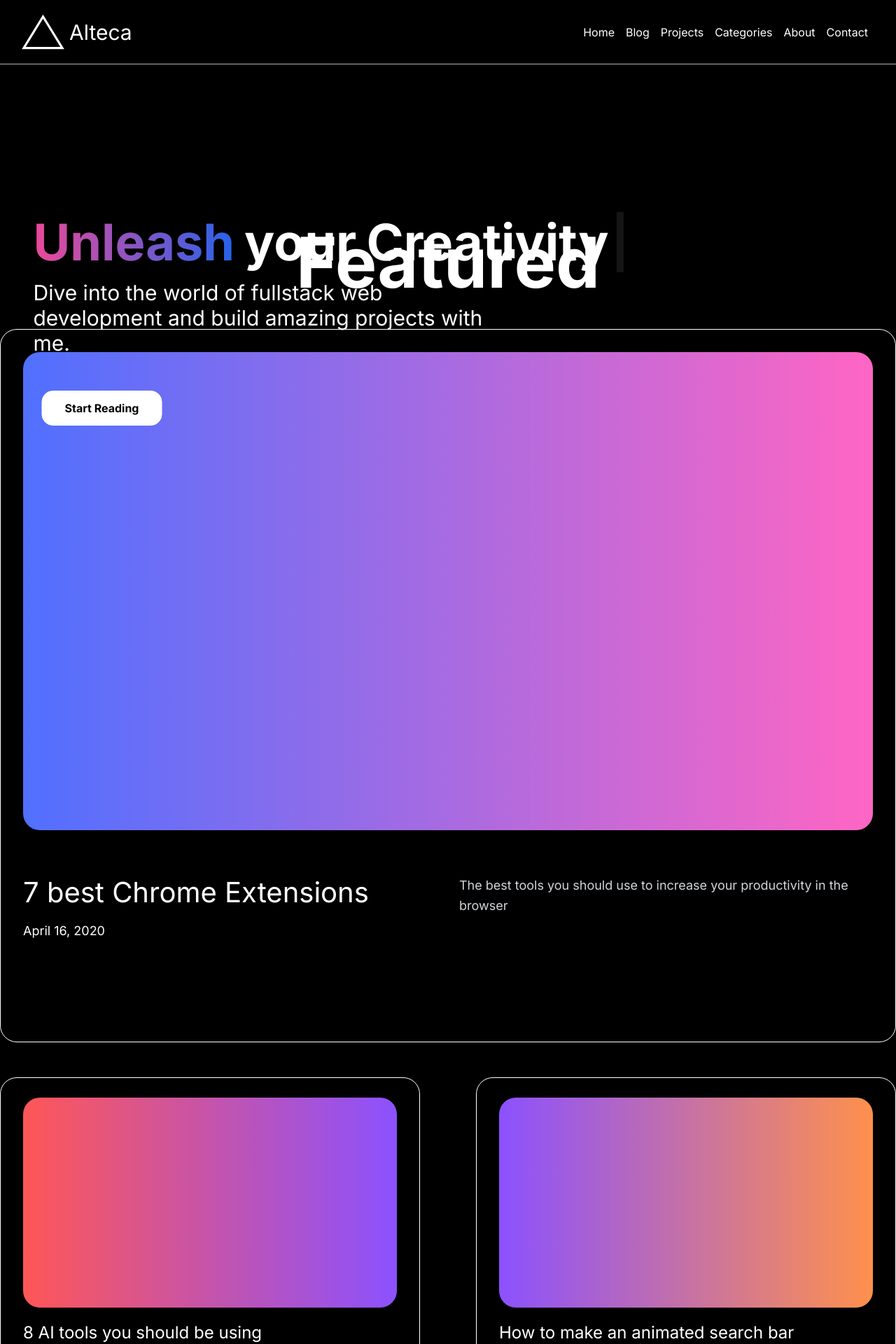
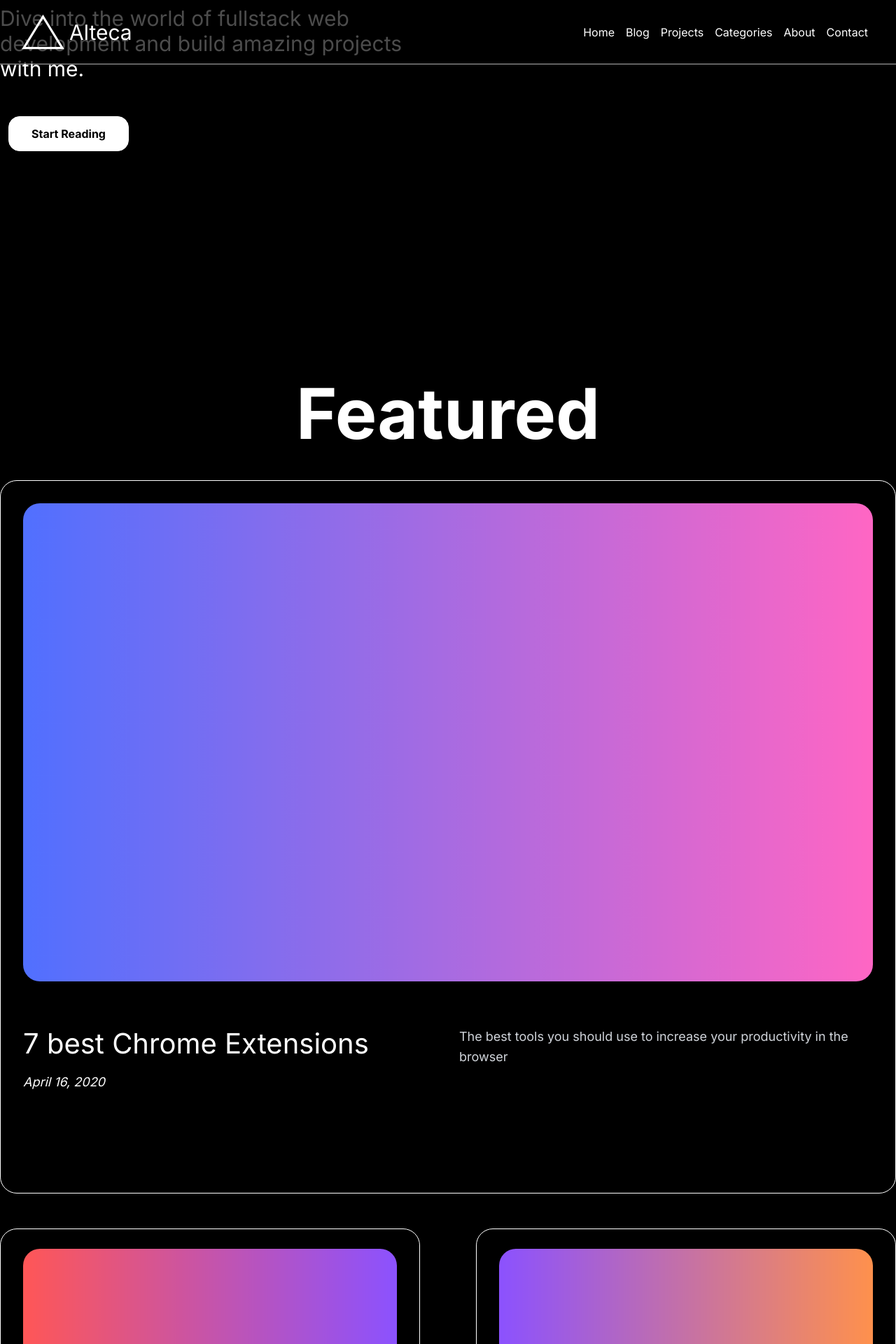
Before and after one commit to Infinity-Creation/blog-app, a Next.js app: page / in a window 1280 px wide. Shown: the top 1920 px of the page at 70% size. Built offline with nearby package versions, Linux system fonts and the light colour scheme.

Commit message:
remove absolute from cta, add italic date

```diff
--- a/src/app/_components/cta.tsx
+++ b/src/app/_components/cta.tsx
@@ -19,7 +19,7 @@ export function CallToAction() {
         <section className="bg-transparent lg:mb-[300px] mb-[500px]">
             <script type="module" src="https://unpkg.com/@splinetool/viewer@1.0.78/build/spline-viewer.js"></script>
             <spline-viewer url="https://prod.spline.design/VKbdTRdTcIJMg19J/scene.splinecode"></spline-viewer>
-            <div className=" lg:ml-[-115px] lg:mr-[-200px] ml-[0] mr-[0] absolute lg:mt-[0px] mt-[100px] -translate-x-2/4 -translate-y-2/4 left-2/4 top-2/4 z-1 bg-transparent">
+            <div className="  ml-[0] mr-[0] mt-[0px] lg:mt-[-200px] max-w-[600px] bg-transparent">
 
 
                 <h1 className=" bg-transparent lg:text-7xl text-5xl mt-[100px] mr-[-100px]  flex font-bold flex">  <div className="text-transparent bg-clip-text bg-gradient-to-r selection:text-white wrap from-pink-500 to-blue-600 mr-[14px]" >Unleash</div> <div className="mr-[14px]"> your </div><Typewriter
@@ -34,7 +34,7 @@ export function CallToAction() {
                     onType={handleType}
                     className="text-transparent bg-clip-text bg-gradient-to-r selection:text-white from-pink-500 to-blue-600"
                 /></h1>
-                <h2 className="font-600 bg-transparent lg:text-3xl text-2xl md:mr-[300px] mb-[50px] ">
+                <h2 className="font-600 bg-transparent lg:text-3xl text-2xl  mb-[50px] ">
                     Dive into the world of fullstack web development and build amazing projects with me.
                 </h2>
                 <div className=" bg-transparent flex align-center">
--- a/src/app/_components/hero-post.tsx
+++ b/src/app/_components/hero-post.tsx
@@ -41,7 +41,7 @@ export function HeroPost({
             </Link>
           </h3>
           <div className="mb-4 md:mb-0 text-lg">
-            <DateFormatter dateString={date} />
+            <i><DateFormatter dateString={date} /></i>
           </div>
         </div>
         <div>
```
